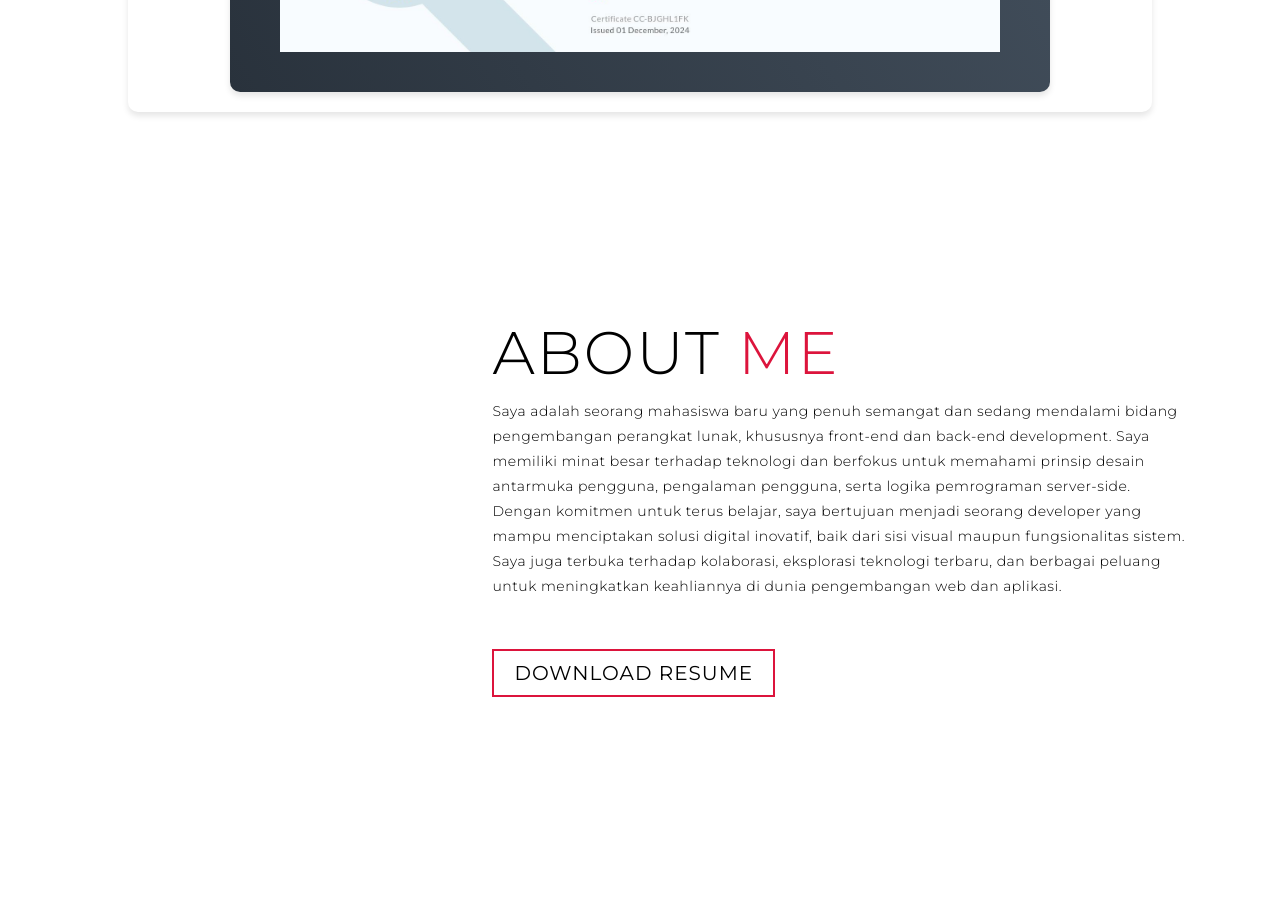
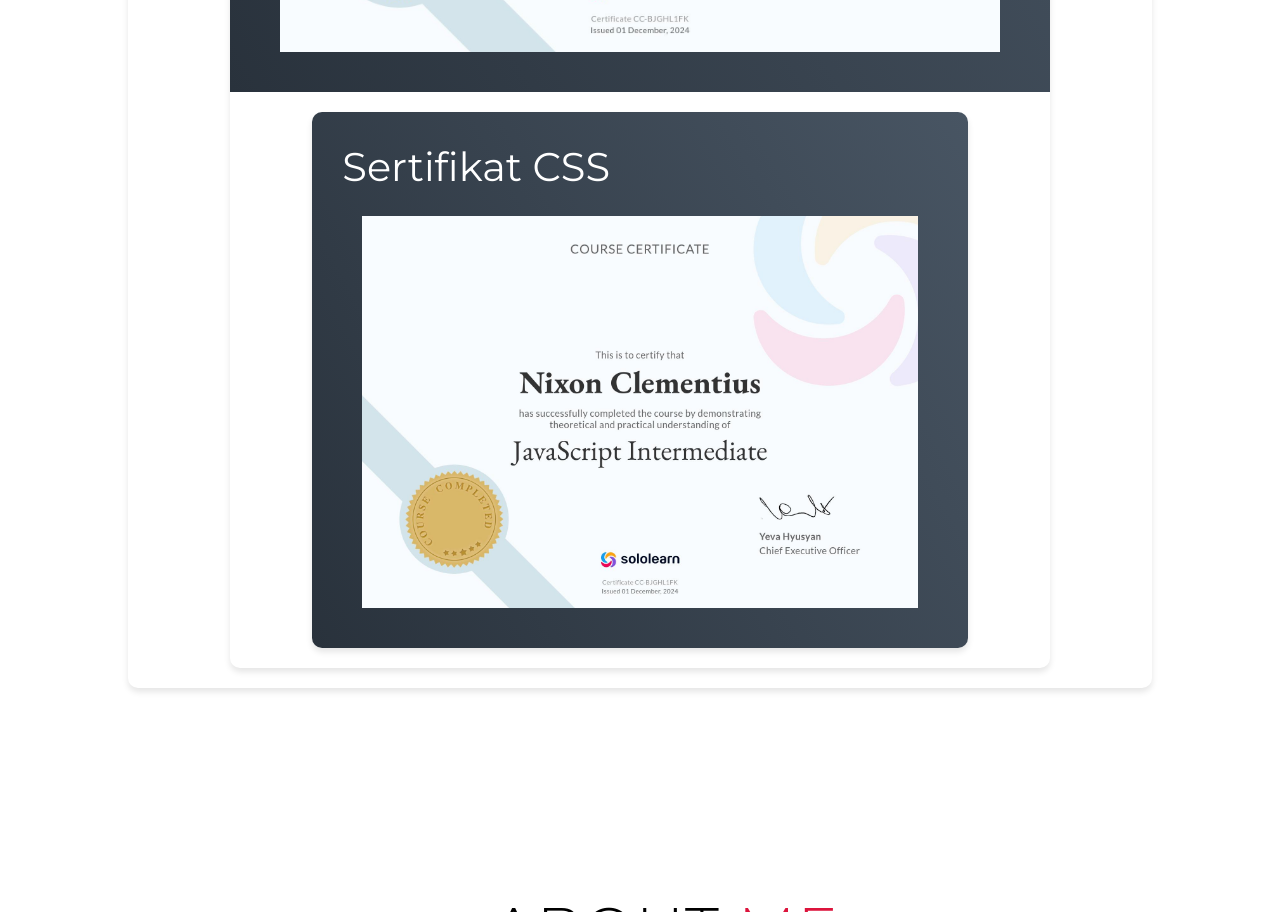
Before and after one commit to Nixoncoding/Nixoncoding.github.io, a plain HTML site: page index.html in a window 1280 px wide. Shown: the part 5702-6614 px from the top of the page. Drawn offline with Linux system fonts and the light colour scheme.

Commit message:
Update index.html

```diff
--- a/index.html
+++ b/index.html
@@ -136,6 +136,13 @@
           <a href="https://drive.google.com/file/d/1zDGxy3KuKcEPcFyI1oq8GVxdmMuLJ_cc/view?usp=drive_link" class="project-button">
           <img src="Intermediate JS.jpg">
           </a>
+             </div>
+        <div class="project-item">
+        <div class="project-info">
+          <h1>Sertifikat CSS</h1>
+          <a href="https://drive.google.com/file/d/1Utf0CNCdr9adpr3FEkzN2-HIdJNgap9I/view?usp=drive_link" class="project-button">
+          <img src="Intermediate JS.jpg">
+          </a>
       </div>
      </div>
     </section>
```
